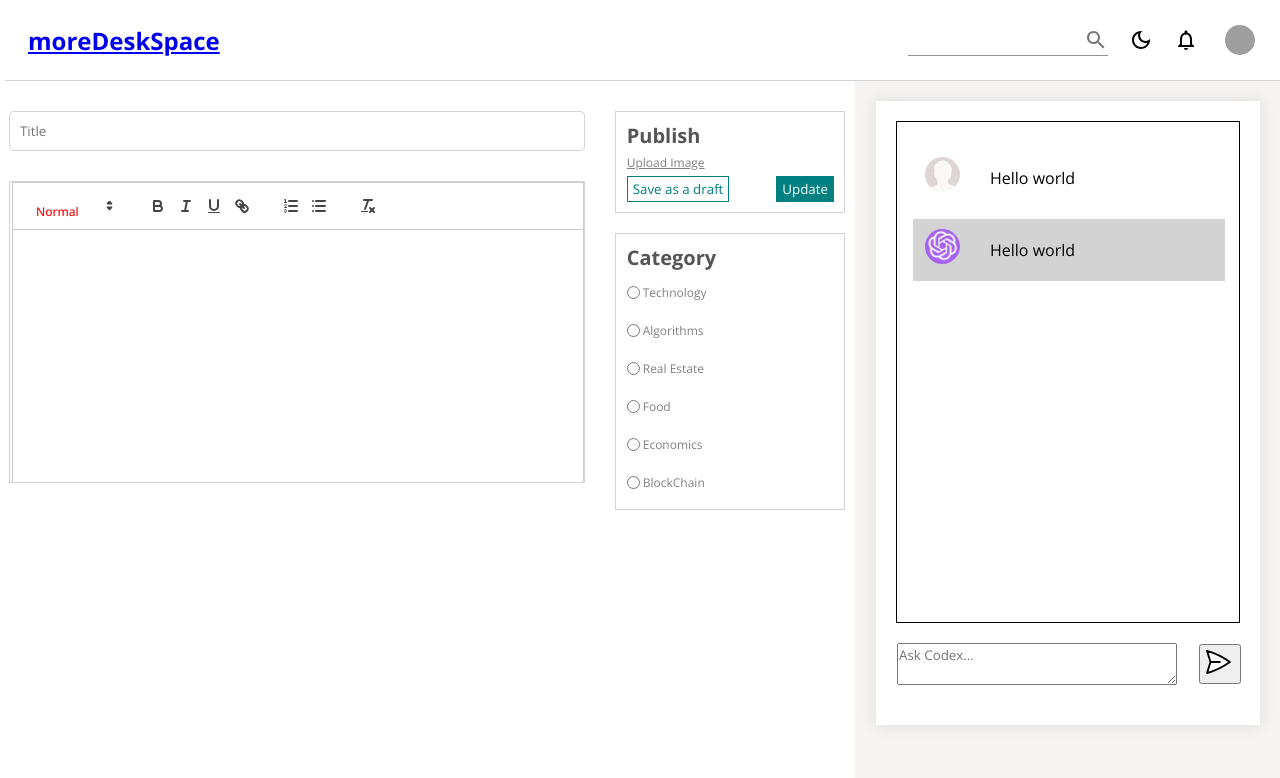
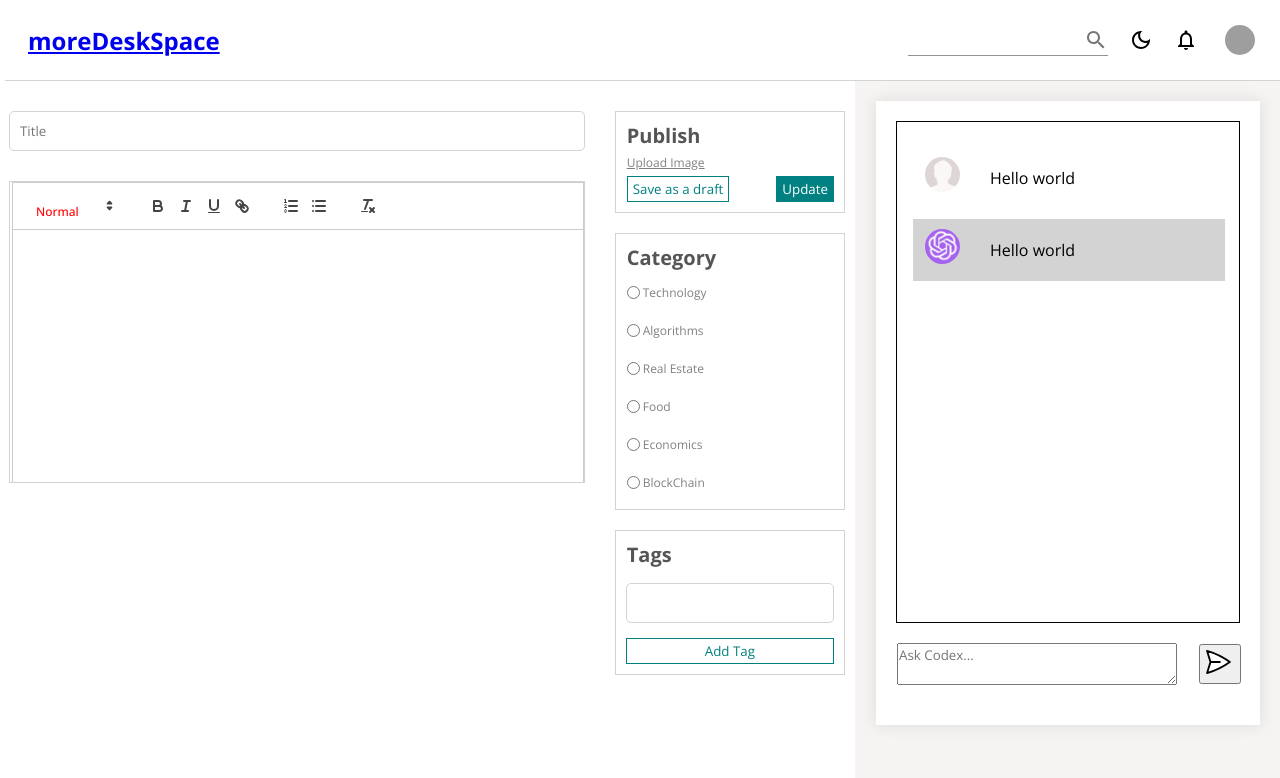
Before and after one commit to Sama-E/deskSpaces, a React (Vite) app in the folder client/: page /blog/new in a window 1280 px wide. Shown: the top 778 px of the page. Built offline with nearby package versions, Linux system fonts and the light colour scheme; sample sign-in values are in the browser's storage; grey boxes are pictures that could not be loaded.

Commit message:
blog tag update

```diff
--- a/client/src/assets/css/pages/blog/blogPostNew.scss
+++ b/client/src/assets/css/pages/blog/blogPostNew.scss
@@ -48,6 +48,11 @@
         font-size: 20px;
       }
 
+      input {
+        padding: 10px;
+        border: 1px solid lightgray;
+      }
+
       .file{
         text-decoration: underline;
         cursor: pointer;
@@ -79,6 +84,14 @@
         gap: 2px;
         color: teal;
       }
+
+      .tagButton{
+        cursor: pointer;
+        color: teal;
+        background-color: white;
+        border: 1px solid teal;
+        padding: 3px 5px;
+      }
     }
   }
 }
--- a/client/src/pages/blog/BlogPostNew.jsx
+++ b/client/src/pages/blog/BlogPostNew.jsx
@@ -75,6 +75,11 @@ console.log(value)
             </div>
           ))}
         </div>
+        <div className="item">
+          <h1>Tags</h1>
+          <input type="text" id="tag" name="tag"/>
+          <button className="tagButton">Add Tag</button>
+        </div>
       </div>
     </div>
   )
```
